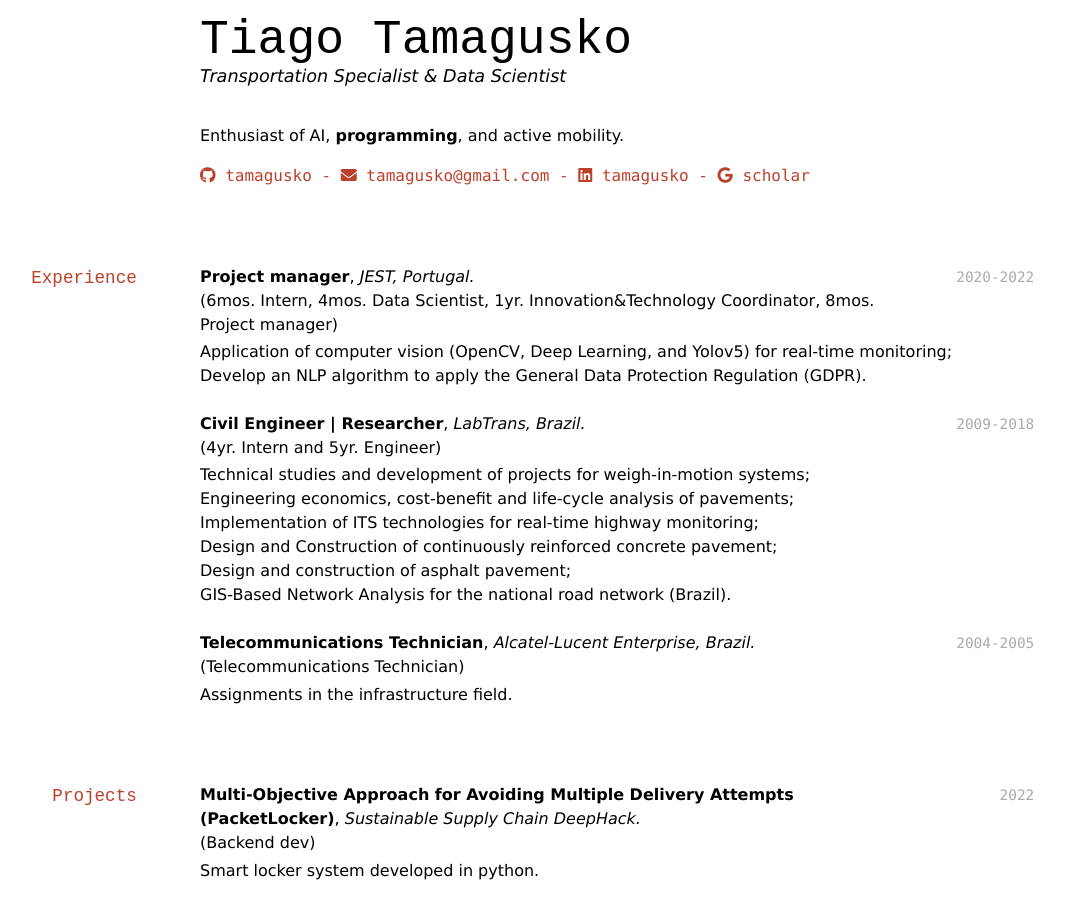
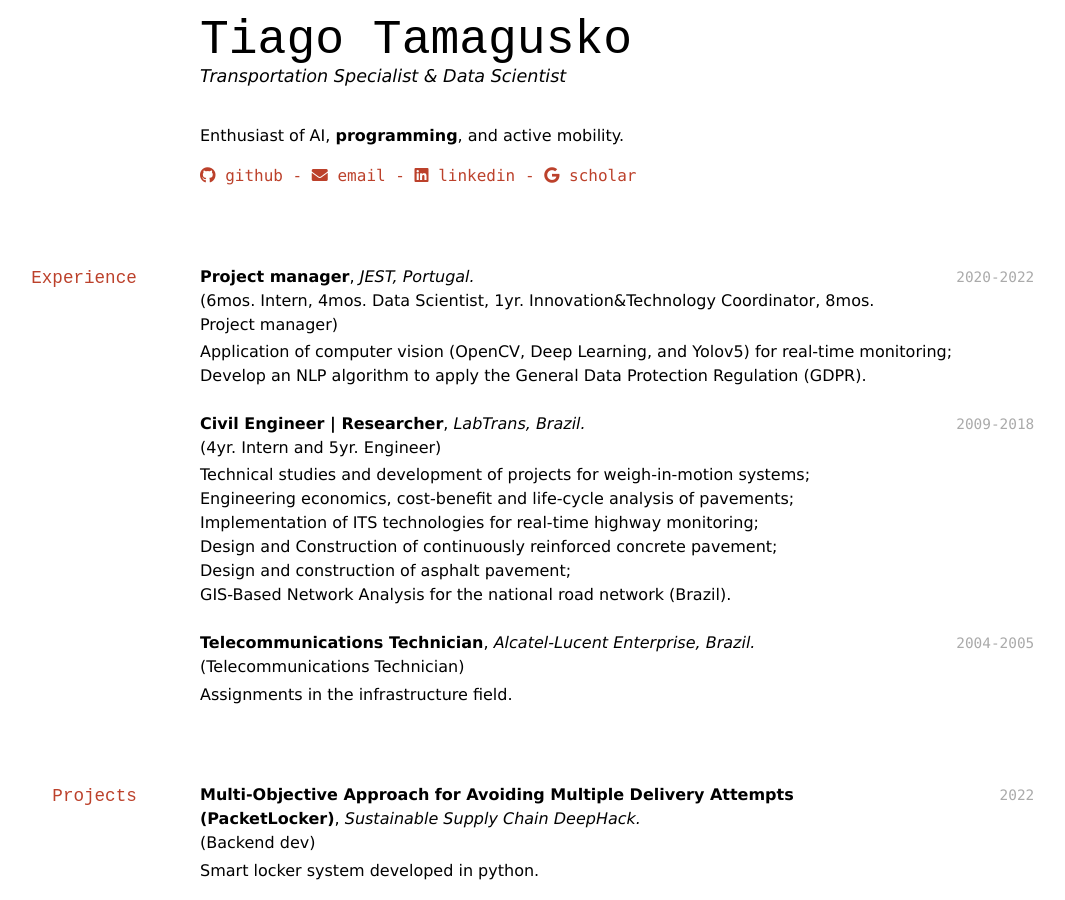
Before and after one commit to tamagusko/cv, a Jekyll site: the page built from index.md, in a window 1280 px wide and 900 px high. Shown: the whole window, without its empty margins (132-1197 px from the left). Built offline with Jekyll 4.4.1, drawn with Linux system fonts in a browser that asks for light colours; nearby versions of some CDN libraries; a style sheet for code colours, icons or effects is not loaded.

```diff
--- a/index.md
+++ b/index.md
@@ -10,9 +10,9 @@ Transportation Specialist & Data Scientist
 <br/>Enthusiast of AI, **programming**, and active mobility.<br/>
 
 <div id="webaddress">
-  <a href="https://github.com/tamagusko" target="_blank"><i class="fab fa-github"></i> tamagusko</a> -
-  <a href="mailto:tamagusko@gmail.com/" target="_blank"><i class="fas fa-envelope"></i> tamagusko@gmail.com</a> -
-  <a href="https://www.linkedin.com/in/tamagusko/" target="_blank"><i class="fab fa-linkedin"></i> tamagusko</a> -
+  <a href="https://github.com/tamagusko" target="_blank"><i class="fab fa-github"></i> github</a> -
+  <a href="mailto:tamagusko@gmail.com/" target="_blank"><i class="fas fa-envelope"></i> email</a> -
+  <a href="https://www.linkedin.com/in/tamagusko/" target="_blank"><i class="fab fa-linkedin"></i> linkedin</a> -
   <a href="https://scholar.google.com/citations?user=_mJ4dr0AAAAJ&hl=en" target="_blank"><i class="fab fa-google"></i> scholar</a>
 </div>
 
```
